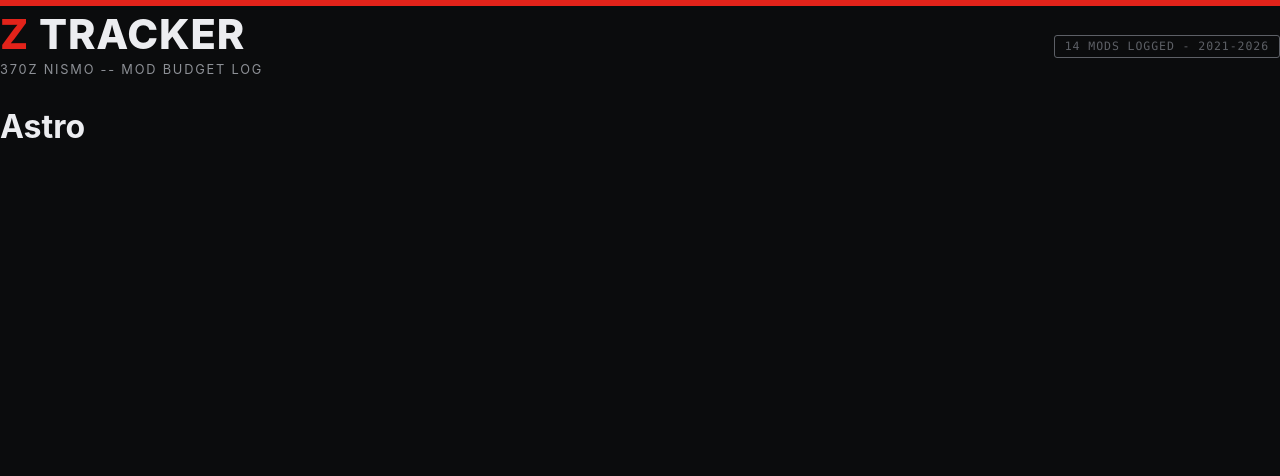
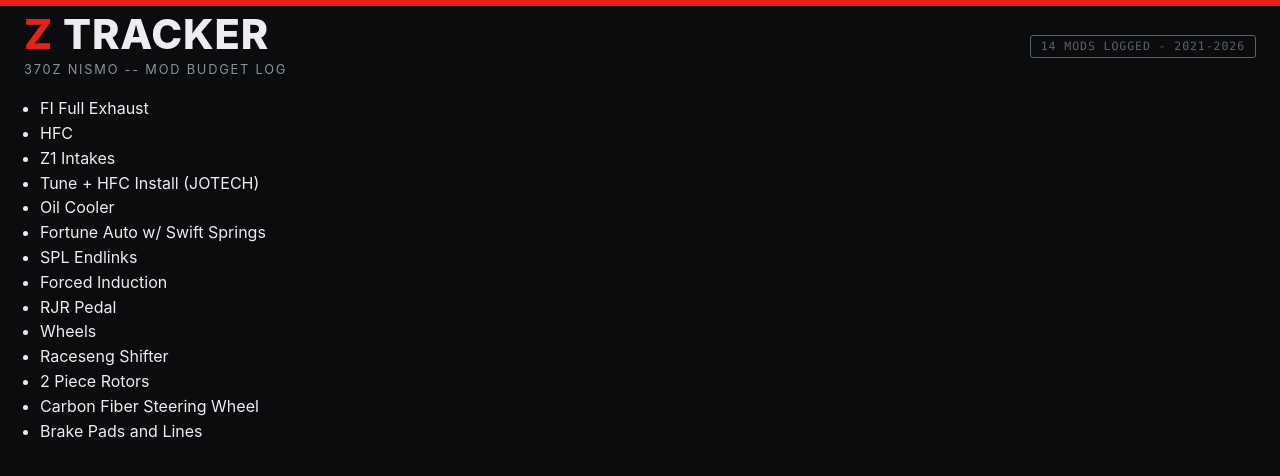
Before and after one commit to michael-wellman/z-tracker-astro, an Astro site: page / in a window 1280 px wide. Built offline with nearby package versions, Linux system fonts and the light colour scheme; Astro itself is replaced by a stand-in of ours.

Commit message:
created schema for mods and then tested to see if it would show on index.astro

```diff
--- a/src/components/Header.astro
+++ b/src/components/Header.astro
@@ -3,7 +3,6 @@
 ---
 
 <header>
-    <!-- <div class="bar"></div> -->
     <div class="container">
         <div class="leftColumn">
             <span>Z</span> Tracker<br>
@@ -21,14 +20,15 @@
 <style>
 
     header {
-    &::before {
+        text-transform: uppercase;
+
+        &::before {
         content:"";
         background: var(--red);
         height: .4rem;
         display: block;
         margin-bottom: .4rem;
     }
-    text-transform: uppercase;
 
     .container {
         display: flex;
@@ -36,6 +36,7 @@
         align-items: center;
         max-width: 1400px;
         margin: 0 auto;
+        padding-inline: 1.5rem;
 
         .leftColumn {
             font: var(--font-display);
@@ -58,11 +59,6 @@
         }
     }
 
-    .bar {
-        height: 4px;
-        background: var(--red);
-    }
-
     .mod-tag {
         font: var(--font-mono);
         font-size: 0.72rem;
--- /dev/null
+++ b/src/content.config.ts
@@ -0,0 +1,17 @@
+import { defineCollection } from "astro:content";
+import { file } from 'astro/loaders';
+import {z} from 'astro/zod';
+
+const mods = defineCollection({
+    loader: file('src/data/mods.json'),
+    schema: z.object({
+    name: z.string(),
+    category: z.string(),
+    budgeted: z.number().nonnegative().nullable(),
+    actual: z.number().nonnegative().nullable(),
+    year: z.number().int().min(2017).nullable(),
+    status: z.enum(["installed", "ordered", "wishlist"]),
+})
+});
+
+export const collections = {mods};
--- a/src/pages/index.astro
+++ b/src/pages/index.astro
@@ -1,7 +1,12 @@
 ---
 import BaseLayout from "../layouts/BaseLayout.astro";
+import { getCollection } from "astro:content";
+const mods = await getCollection('mods');
 ---
 
 <BaseLayout title="Mike's Z Tracker">
-	<h1>Astro</h1>
+		<!--Collection of Mods Data  -->
+		<ul>
+			{mods.map(mod => <li>{mod.data.name}</li>)}
+		</ul>
 </BaseLayout>
```
